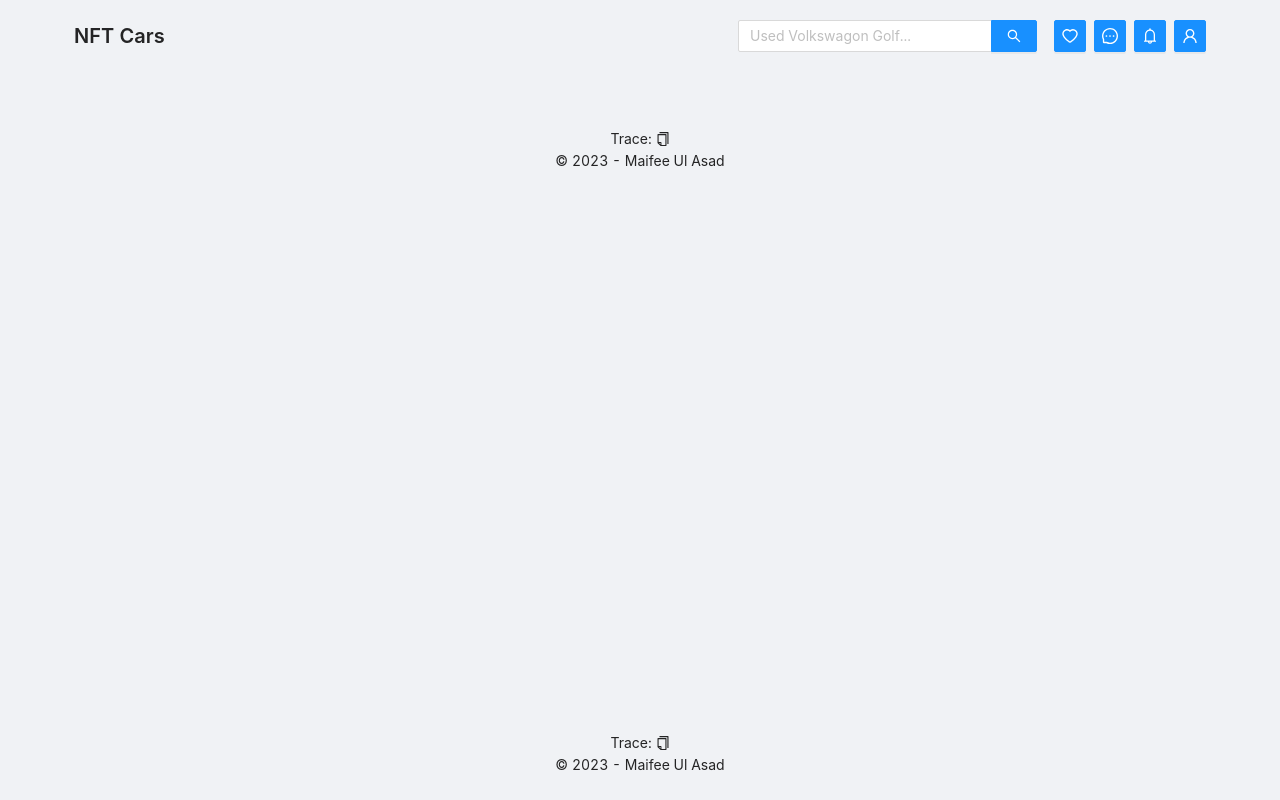
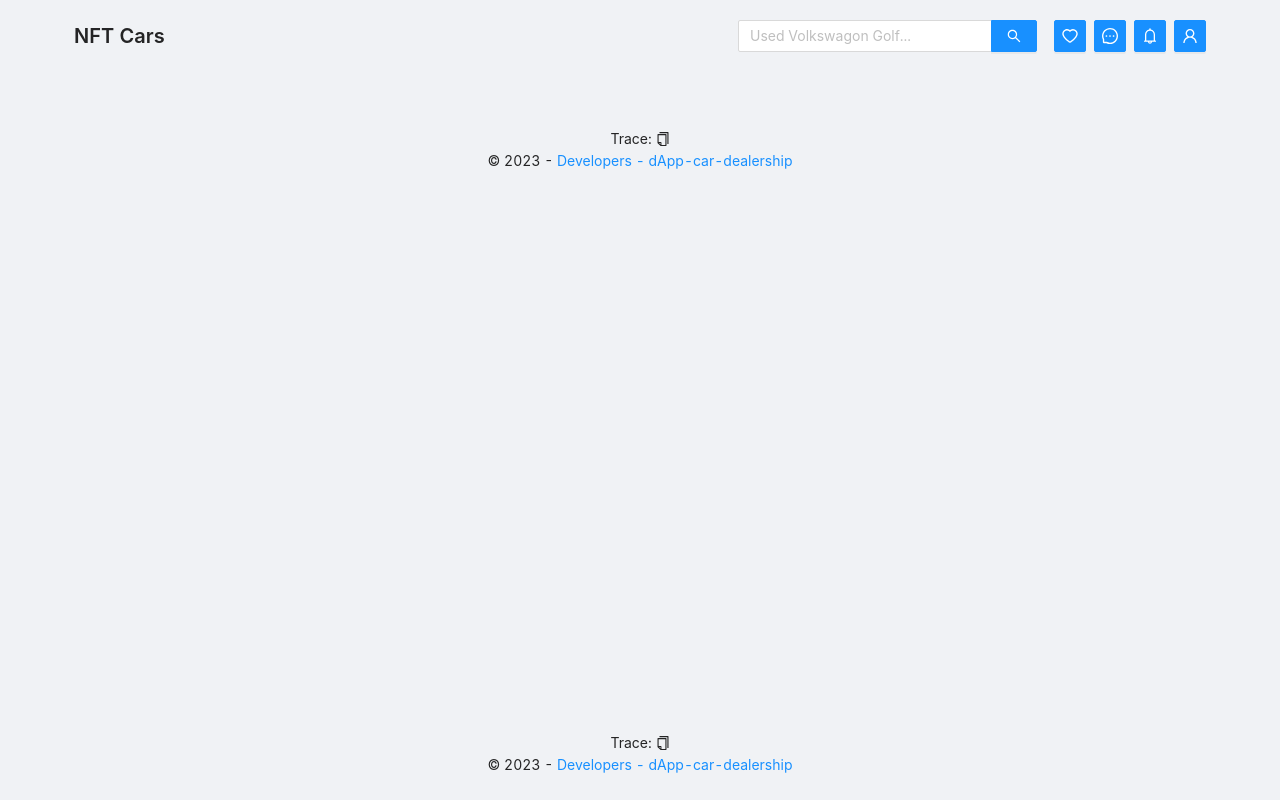
Before and after one commit to charmingdata/dApp-car-dealership, a Next.js app in the folder frontend/: page /layout/footer/Footer in a window 1280 px wide. Built offline with nearby package versions, Linux system fonts and the light colour scheme; no server answers.

Commit message:
[project]: changed footer text;

```diff
--- a/frontend/pages/_app.js
+++ b/frontend/pages/_app.js
@@ -1,5 +1,7 @@
 import '@/styles/globals.css'
+
 import 'antd/dist/antd.css';
+
 import CustomLayout from './layout/CustomLayout'
 
 export default function App({ Component, pageProps }) {
--- a/frontend/pages/layout/footer/Footer.jsx
+++ b/frontend/pages/layout/footer/Footer.jsx
@@ -1,4 +1,4 @@
-import React, { useState , useEffect } from 'react';
+import React, { useState, useEffect } from 'react';
 import { notification } from 'antd';
 import { Footer as AntdFooter } from 'antd/lib/layout/layout';
 import CopyOutlined from '@ant-design/icons/CopyOutlined';
@@ -38,14 +38,14 @@ const Footer = () => {
         marginTop: "auto"
       }}>
         <div style={{
-        textAlign: "center"
-      }}>
+          textAlign: "center"
+        }}>
           <div>
             Trace: {lastCommitHash}
             <CopyOutlined onClick={() => copyLink()} />
           </div>
           <div>
-            &copy; {new Date().getFullYear()} - Maifee Ul Asad
+            &copy; {new Date().getFullYear()} - <a href='https://github.com/charmingdata/dApp-car-dealership/graphs/contributors'>Developers - dApp-car-dealership</a>
           </div>
         </div>
       </AntdFooter>
```
Also changed, not shown: 1 other file (tests, documents, lock files or other folders).
